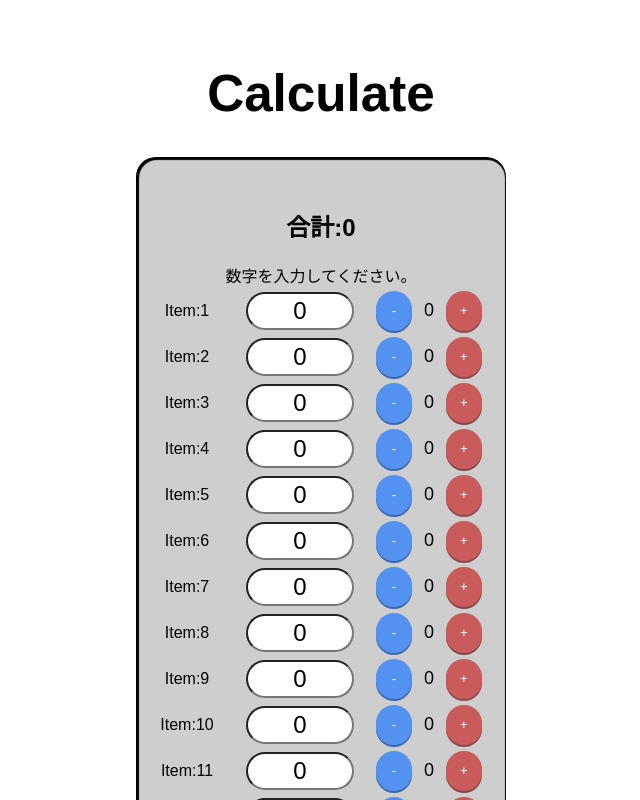
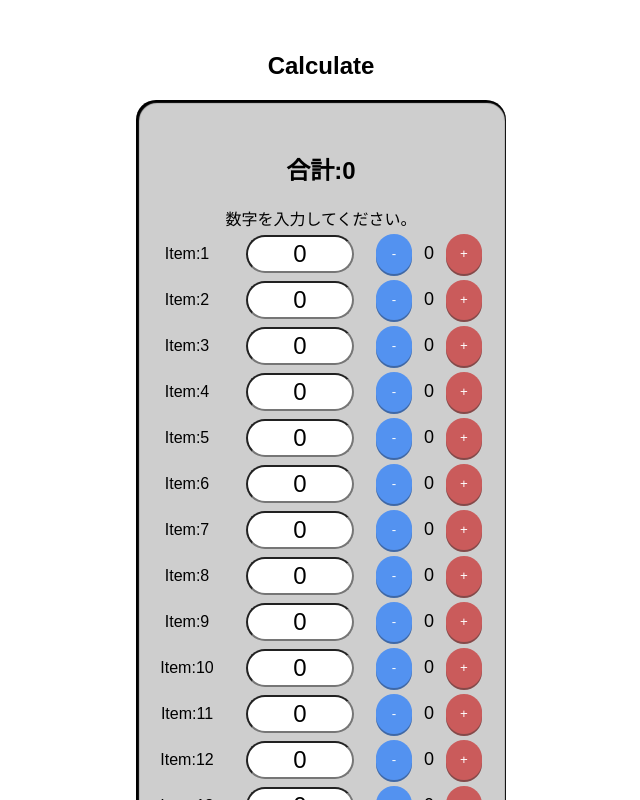
Before and after one commit to kite0311/Interim-Accounting-Calculations, a Vue app: page / in a window 1280 px wide. Shown: the top 800 px of the page, without its empty margins (319-959 px from the left). Built offline with nearby package versions, Linux system fonts and the light colour scheme.

Commit message:
Change Commits

```diff
--- a/src/components/modules/TheHeader.vue
+++ b/src/components/modules/TheHeader.vue
@@ -1,3 +1,3 @@
 <template>
-  <h1 class="title">Calculate</h1>
+  <h2 class="title">Calculate</h2>
 </template>
```
